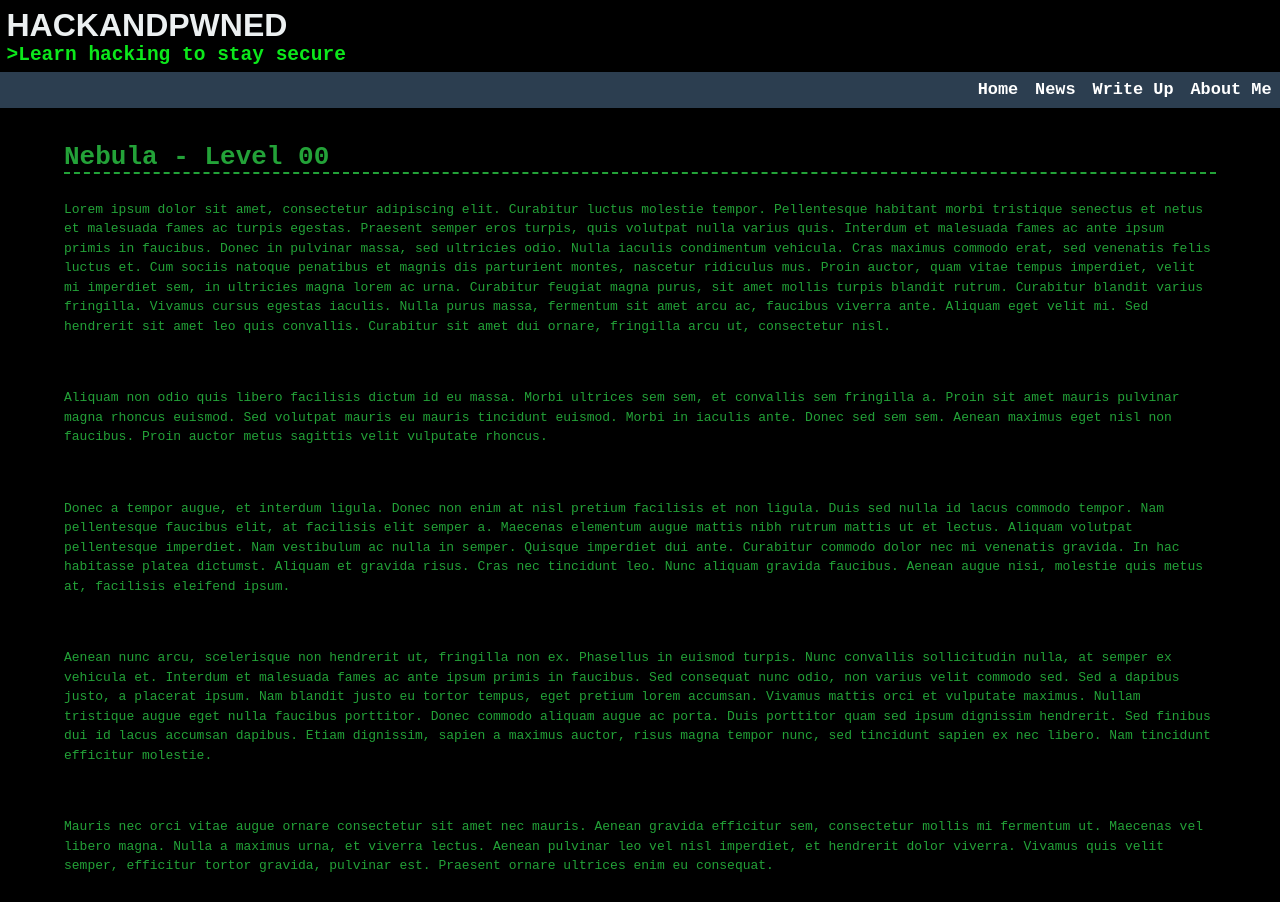
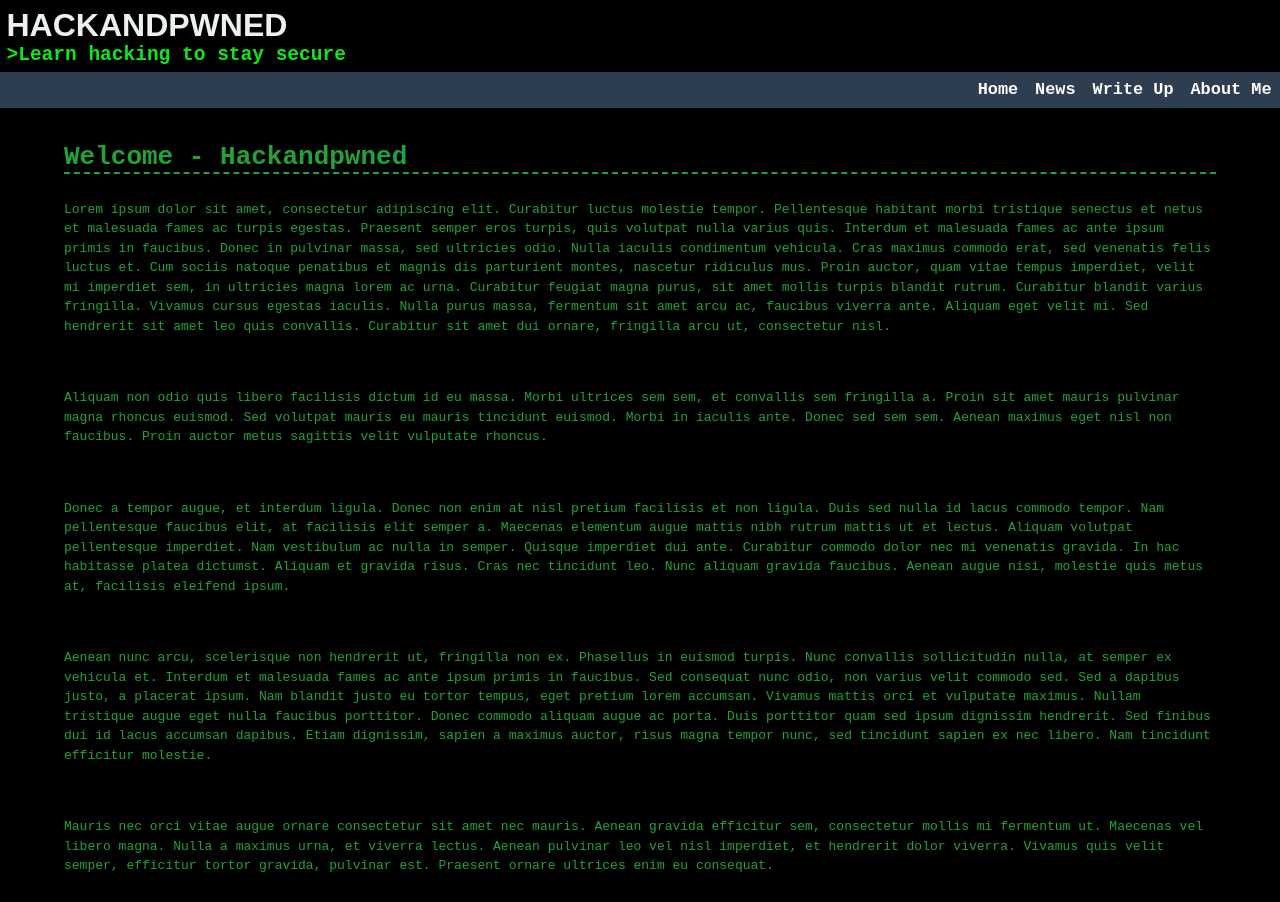
Before and after one commit to L3akM3-0day/hackandpwned, a Jekyll site: the page index.html, which Jekyll copies as it is, in a window 1280 px wide. Built offline with Jekyll 4.4.1, drawn with Linux system fonts in a browser that asks for light colours.

Commit message:
Update index.html

```diff
--- a/index.html
+++ b/index.html
@@ -20,7 +20,7 @@
 				</nav>
 			</header>
 			<main>
-						<h1>Nebula - Level 00</h1>
+						<h1>Welcome - Hackandpwned</h1>
 						<p>Lorem ipsum dolor sit amet, consectetur adipiscing elit. Curabitur luctus molestie tempor. Pellentesque habitant morbi tristique senectus et netus et malesuada fames ac turpis egestas. Praesent semper eros turpis, quis volutpat nulla varius quis. Interdum et malesuada fames ac ante ipsum primis in faucibus. Donec in pulvinar massa, sed ultricies odio. Nulla iaculis condimentum vehicula. Cras maximus commodo erat, sed venenatis felis luctus et. Cum sociis natoque penatibus et magnis dis parturient montes, nascetur ridiculus mus. Proin auctor, quam vitae tempus imperdiet, velit mi imperdiet sem, in ultricies magna lorem ac urna. Curabitur feugiat magna purus, sit amet mollis turpis blandit rutrum. Curabitur blandit varius fringilla. Vivamus cursus egestas iaculis. Nulla purus massa, fermentum sit amet arcu ac, faucibus viverra ante. Aliquam eget velit mi. Sed hendrerit sit amet leo quis convallis. Curabitur sit amet dui ornare, fringilla arcu ut, consectetur nisl.
 
 </p>
```
